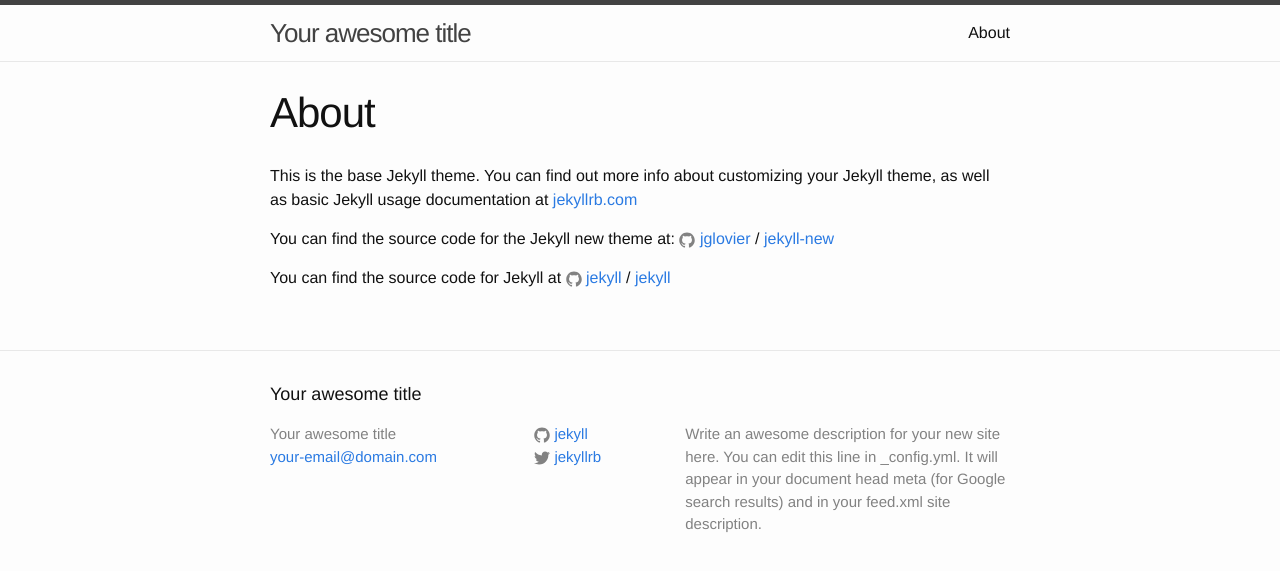
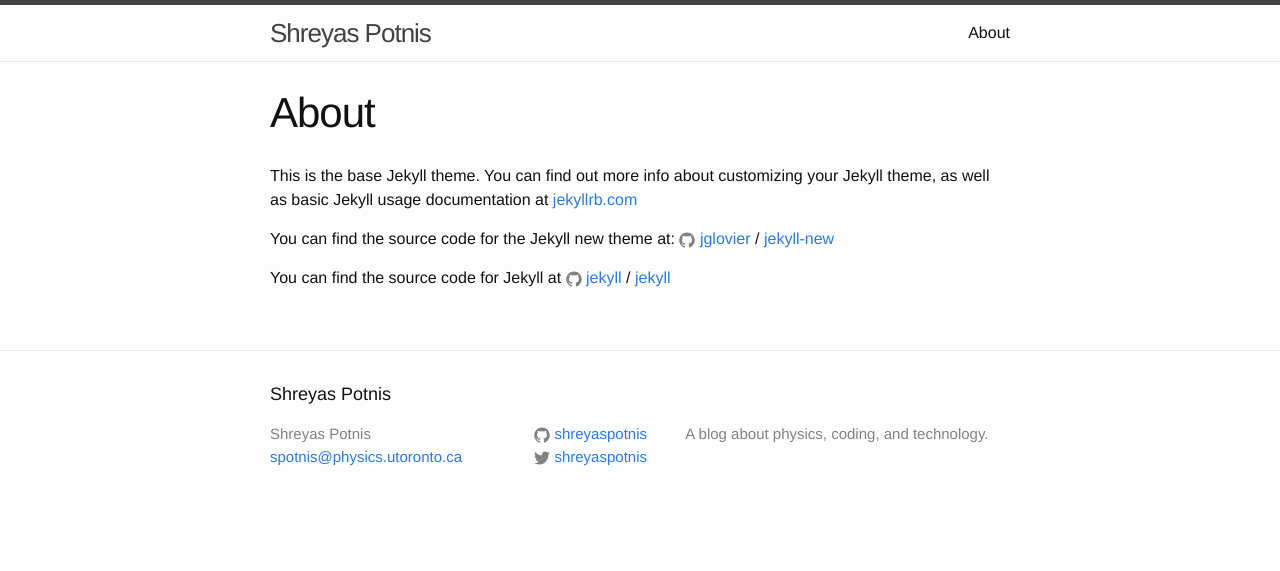
Before and after one commit to carmelom/shreyaspotnis.github.io, a Jekyll site: the page built from about.md, in a window 1280 px wide. Shown: the top 571 px of the page. Built offline with Jekyll 4.4.1, drawn with Linux system fonts in a browser that asks for light colours.

```diff
--- a/_config.yml
+++ b/_config.yml
@@ -6,16 +6,14 @@
 # 'jekyll serve'. If you change this file, please restart the server process.
 
 # Site settings
-title: Your awesome title
-email: your-email@domain.com
+title: Shreyas Potnis
+email: spotnis@physics.utoronto.ca
 description: > # this means to ignore newlines until "baseurl:"
-  Write an awesome description for your new site here. You can edit this
-  line in _config.yml. It will appear in your document head meta (for
-  Google search results) and in your feed.xml site description.
+  A blog about physics, coding, and technology.
 baseurl: "" # the subpath of your site, e.g. /blog
-url: "http://yourdomain.com" # the base hostname & protocol for your site
-twitter_username: jekyllrb
-github_username:  jekyll
+url: "http://shreyaspotnis.github.io" # the base hostname & protocol for your site
+twitter_username: shreyaspotnis
+github_username: shreyaspotnis
 
 # Build settings
 markdown: kramdown
--- a/_layouts/page.html
+++ b/_layouts/page.html
@@ -10,9 +10,4 @@ layout: default
   <div class="post-content">
     {{ content }}
   </div>
-
 </article>
-
-<script type="text/javascript"
-    src="http://cdn.mathjax.org/mathjax/latest/MathJax.js?config=TeX-AMS-MML_HTMLorMML">
-</script>
```
Also changed, not shown: _includes/head.html (+16 -0 lines), _posts/2015-12-28-mic-test.markdown (added, +26 -0 lines), _posts/2015-12-28-welcome-to-jekyll.markdown (deleted, +0 -25 lines).
